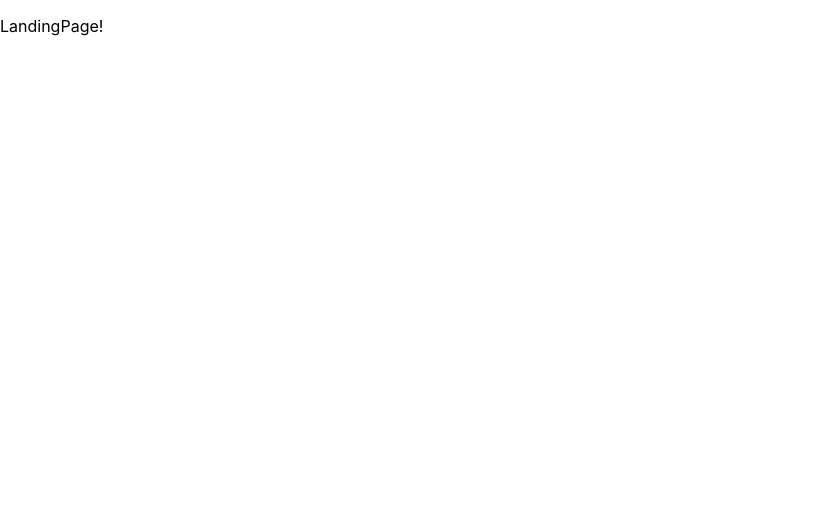
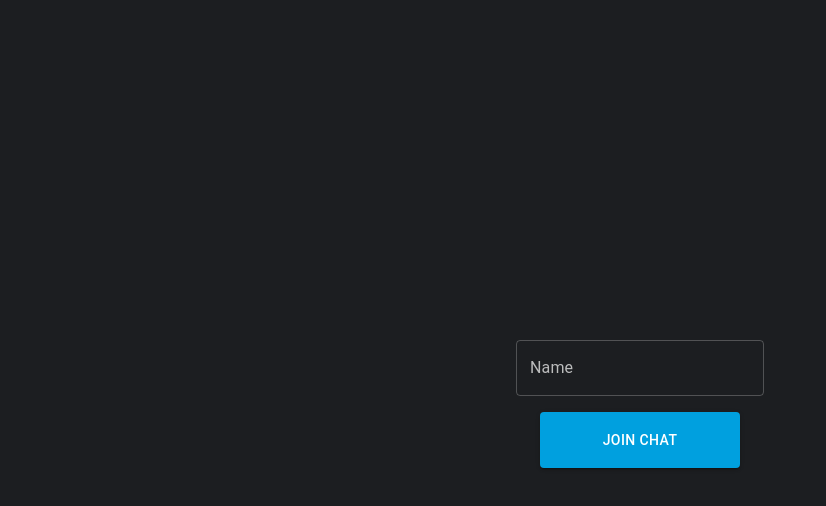
Before and after one commit to AxelEriksson0/Chat-App, a React (Create React App) app in the folder client/: page / in a window 1280 px wide. Shown: the top 506 px of the page, without its empty margins (0-826 px from the left). Built offline with nearby package versions, Linux system fonts and the light colour scheme.

Commit message:
Frontend landing page + theme

```diff
--- a/client/package.json
+++ b/client/package.json
@@ -3,6 +3,8 @@
   "version": "0.1.0",
   "private": true,
   "dependencies": {
+    "@material-ui/core": "^4.8.0",
+    "@material-ui/icons": "^4.5.1",
     "@testing-library/jest-dom": "^4.2.4",
     "@testing-library/react": "^9.4.0",
     "@testing-library/user-event": "^7.2.1",
--- a/client/public/index.html
+++ b/client/public/index.html
@@ -24,7 +24,7 @@
       work correctly both with client-side routing and a non-root public URL.
       Learn how to configure a non-root public URL by running `npm run build`.
     -->
-    <title>React App</title>
+    <title>Chat</title>
   </head>
   <body>
     <noscript>You need to enable JavaScript to run this app.</noscript>
--- a/client/src/App.js
+++ b/client/src/App.js
@@ -2,9 +2,12 @@ import React from 'react'
 import { BrowserRouter as Router, Switch, Route } from 'react-router-dom'
 import Chat from './pages/Chat/Chat'
 import LandingPage from './pages/LandingPage/LandingPage'
+import { ThemeProvider } from '@material-ui/core/styles'
+import theme from './ui/theme/index'
 
 const App = () => {
   return (
+    <ThemeProvider theme={theme}>
       <Router>
         <Switch>
 
@@ -18,7 +21,7 @@ const App = () => {
 
         </Switch>
       </Router>
-
+    </ThemeProvider>
   )
 }
 
--- a/client/src/index.css
+++ b/client/src/index.css
@@ -11,3 +11,7 @@ code {
   font-family: source-code-pro, Menlo, Monaco, Consolas, 'Courier New',
     monospace;
 }
+
+body {
+  background-color: #1c1e21
+}
--- a/client/src/pages/LandingPage/LandingPage.js
+++ b/client/src/pages/LandingPage/LandingPage.js
@@ -1,10 +1,79 @@
-import React from 'react'
+import React, { useState } from 'react'
+import { Button, Container, Snackbar, TextField } from '@material-ui/core'
+import IconButton from '@material-ui/core/IconButton'
+import CloseIcon from '@material-ui/icons/Close'
+
+import useStyles from './Style'
 
 const LandingPage = () => {
+  const classes = useStyles()
+  const [name, setName] = useState('')
+
+  const [open, setOpen] = React.useState(false)
+  const handleClick = () => {
+    setOpen(true)
+  }
+  const handleClose = (event, reason) => {
+    if (reason === 'clickaway') {
+      return
+    }
+    setOpen(false)
+  }
+
+  const enterChat = event => {
+    event.preventDefault()
+    if (name === '') {
+      handleClick()
+    }
+    console.log(`Joining chat as ${name}`)
+  }
   return (
-    <div>
-      <p>LandingPage!</p>
-    </div>
+    <>
+      <Container className={classes.container}>
+        <form className={classes.form} autoComplete="off" onSubmit={enterChat}>
+          <TextField
+            className={classes.textField}
+            id="Name"
+            label="Name"
+            margin="normal"
+            onChange={event => setName(event.target.value)}
+            variant="outlined"/>
+
+          <Button
+            className={classes.button}
+            type="submit"
+            color="primary"
+            variant="contained">
+          Join Chat
+          </Button>
+        </form>
+
+        <Snackbar
+          anchorOrigin={{ vertical: 'top', horizontal: 'center' }}
+          open={open}
+          autoHideDuration={5000}
+          onClose={handleClose}
+          ContentProps={{
+            'aria-describedby': 'message-id'
+          }}
+          message={<span id="message-id">You need to input a name!</span>}
+          action={[
+            <Button key="undo" color="secondary" size="small" onClick={handleClose}>
+              UNDO
+            </Button>,
+            <IconButton
+              key="close"
+              aria-label="close"
+              color="inherit"
+              className={classes.close}
+              onClick={handleClose}
+            >
+              <CloseIcon />
+            </IconButton>
+          ]}
+        />
+      </Container>
+    </>
   )
 }
 
--- /dev/null
+++ b/client/src/pages/LandingPage/Style.js
@@ -0,0 +1,24 @@
+import { makeStyles } from '@material-ui/core'
+
+const useStyles = makeStyles(theme => ({
+  button: {
+    height: '3.5rem',
+    margin: theme.spacing(1),
+    minWidth: '12.5rem'
+  },
+  container: {
+    alignItems: 'center',
+    display: 'flex',
+    flexDirection: 'column',
+    height: '100vh',
+    justifyContent: 'center'
+  },
+  form: {
+    alignItems: 'center',
+    display: 'flex',
+    flexDirection: 'column',
+    justifyContent: 'center'
+  }
+}))
+
+export default useStyles
--- /dev/null
+++ b/client/src/ui/theme/index.js
@@ -0,0 +1,34 @@
+import { createMuiTheme } from '@material-ui/core/styles'
+
+const themeName = 'Dart 180'
+const palette = {
+  common: {
+    black: '#000',
+    white: '#fff'
+  },
+  background: {
+    paper: '#fff',
+    default: '#fafafa'
+  },
+  primary: {
+    light: '#33b3e5',
+    main: '#00a0df',
+    dark: '#00709c',
+    contrastText: '#fff'
+  },
+  secondary: {
+    light: '#ff4081',
+    main: '#f50057',
+    dark: '#c51162',
+    contrastText: '#fff'
+  },
+  error: {
+    light: '#e57373',
+    main: '#f44336',
+    dark: '#d32f2f',
+    contrastText: '#fff'
+  },
+  type: 'dark'
+}
+
+export default createMuiTheme({ palette, themeName })
```
Also changed, not shown: 2 other files (tests, documents, lock files or other folders). Lines whose indentation alone changed are shown as unchanged.
